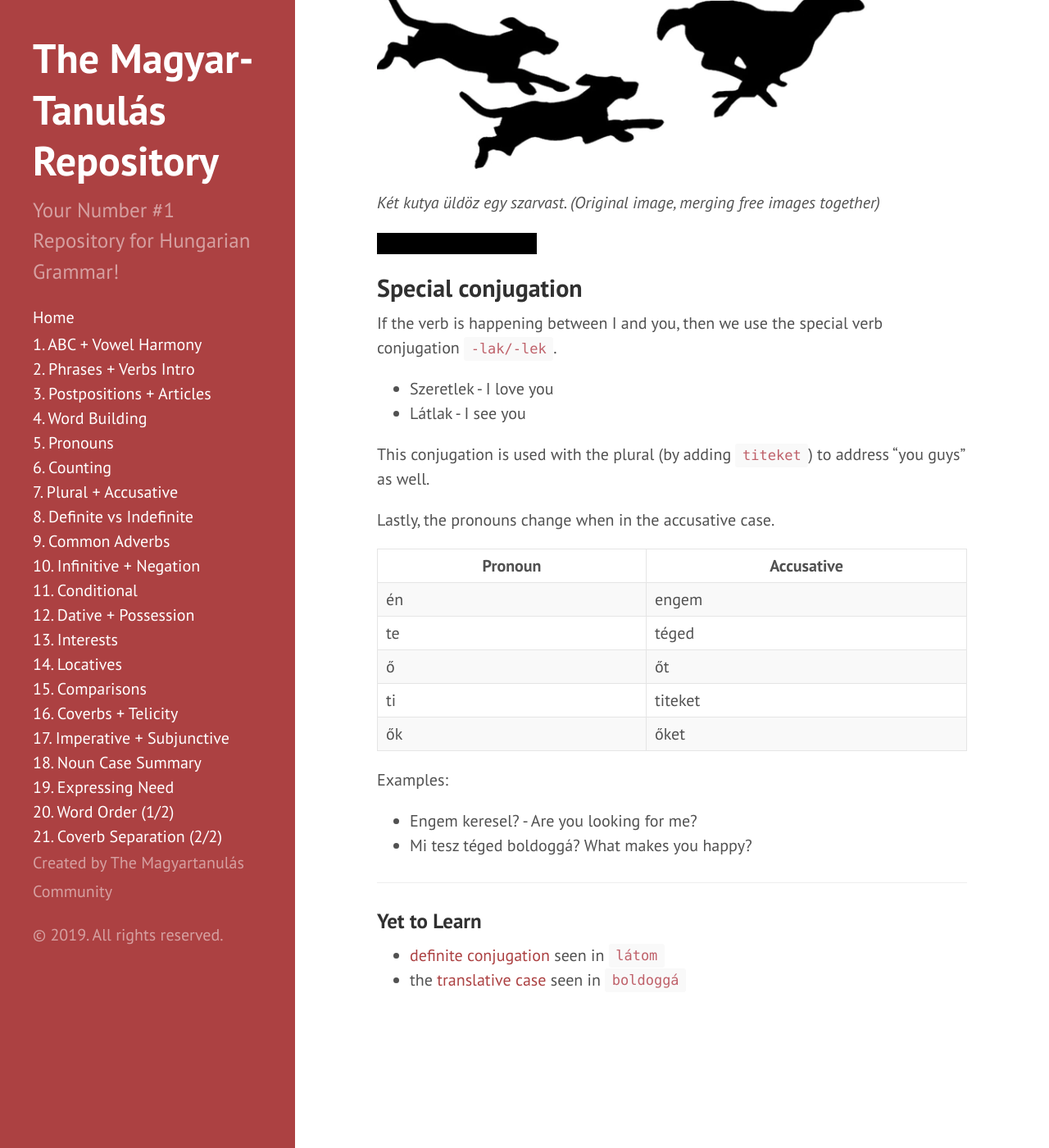
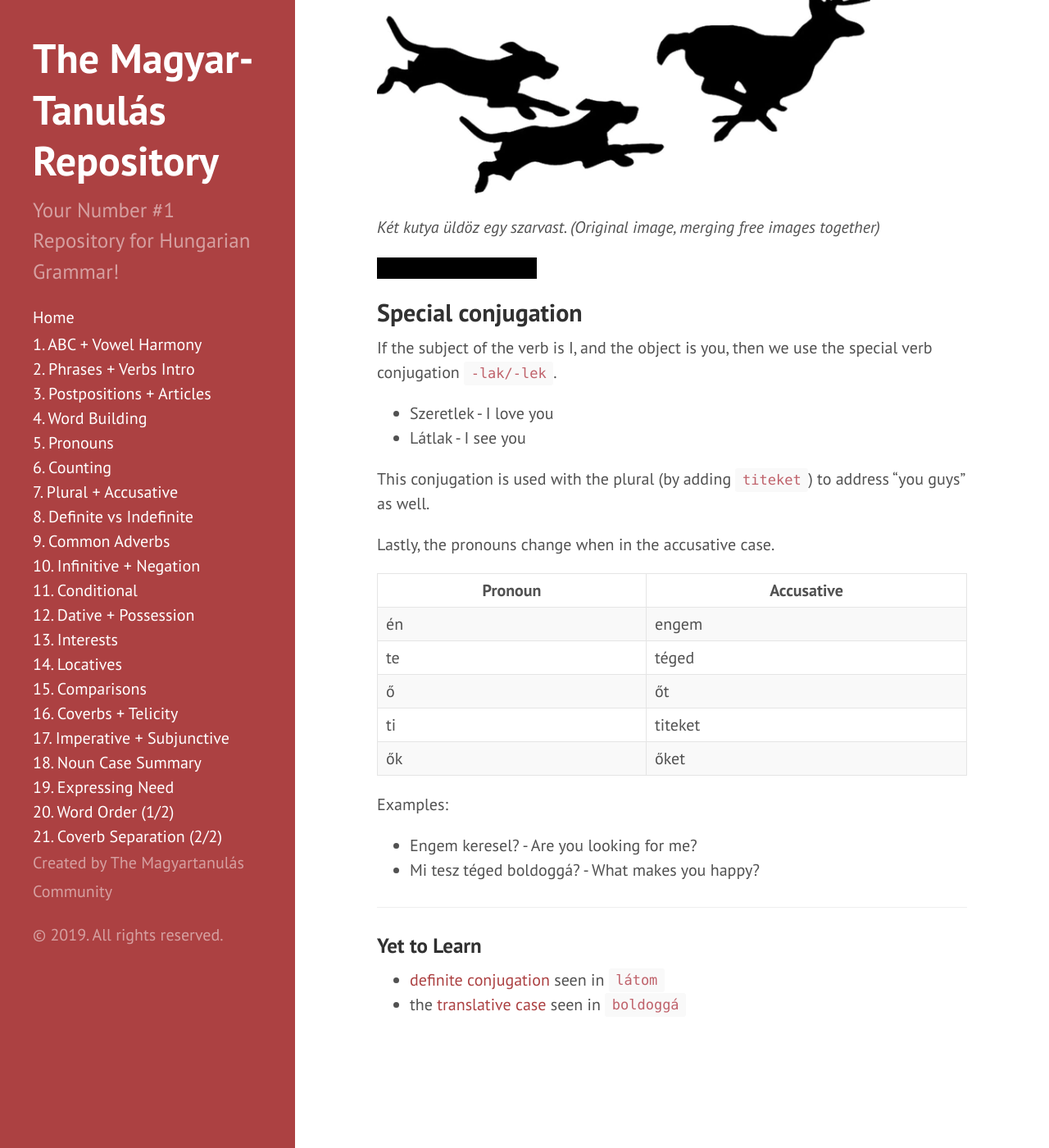
Before and after one commit to Magyartanulas/magyartanulas.github.io, a Jekyll site: the page built from accusative_plurals.md, in a window 1280 px wide and 1400 px high, scrolled down 6129 px. Shown: the whole window at 82% size. Built offline with Jekyll 4.4.1, drawn with Linux system fonts in a browser that asks for light colours; comment, search, counter and statistics services are not loaded; some of the changed text lies outside the part shown.

Commit message:
Pedantic grammar/formatting

```diff
--- a/accusative_plurals.md
+++ b/accusative_plurals.md
@@ -6,7 +6,7 @@
 ## Plurals
 ---
 
-In English, the plural form of a noun is generally given by adding an `-s` onto the end of a word, in Hungarian
+In English, the plural form of a noun is generally given by adding an `-s` onto the end of a word. In Hungarian
 this is done by adding `-k`.
 
 > Watch out! Some nouns end in `-k` in their base state (nominal). E.g. gyerek (child), játék (toy, game).
@@ -112,7 +112,7 @@
 The accusative case marks the direct object. Whenever something/someone does `something/someone else`,
 the `something/someone else` becomes the direct object. The accusative case is simply marked with a -t at the end.
 
-In English this only happens a few times.
+In English, there are only a few situations in which a noun uses a different form when it becomes a direct object.
 
 * Can you see me? (me is the direct object)
 * Whom did you see? (whom is the direct object)
@@ -176,7 +176,7 @@
 
 ## Special conjugation
 
-If the verb is happening between I and you, then we use the special verb conjugation `-lak/-lek`.
+If the subject of the verb is I, and the object is you, then we use the special verb conjugation `-lak/-lek`.
 
 * Szeretlek - I love you
 * Látlak - I see you
@@ -196,7 +196,7 @@
 Examples:
 
 * Engem keresel? - Are you looking for me?
-* Mi tesz téged boldoggá? What makes you happy?
+* Mi tesz téged boldoggá? - What makes you happy?
 
 ---
 
```
